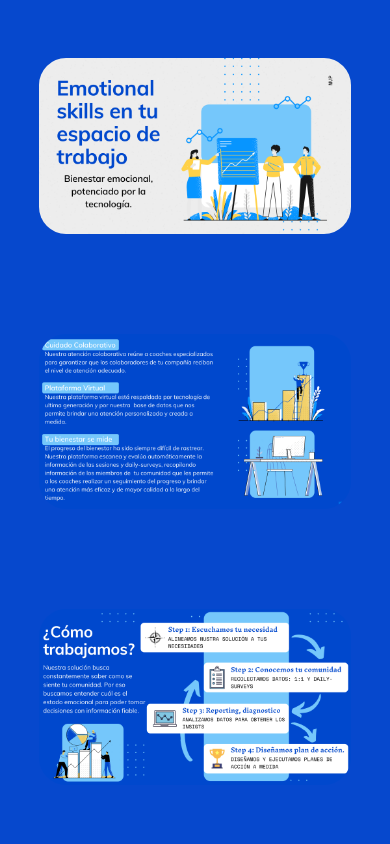
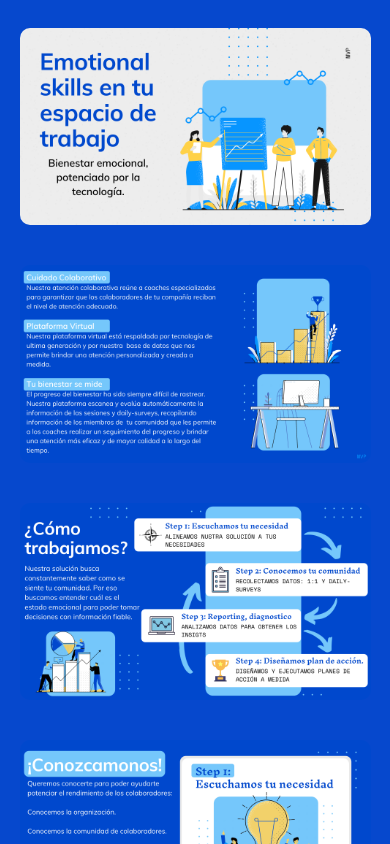
Before and after one commit to cuncunfacu/MVP-LandingPage, a plain HTML site: page index.html in a window 390 px wide. Shown: the top 844 px of the page. Drawn offline with Linux system fonts and the light colour scheme.

Commit message:
media query

```diff
--- a/styles/style.css
+++ b/styles/style.css
@@ -13,5 +13,12 @@ img {
     margin: 50px;
     padding: 0;
     object-fit: scale-down;
-    border-radius: 27px;
+    border-radius: 10px;
 }
+
+@media (max-width: 900px) {
+    img {
+        width: 90vw;
+        margin: 20px;
+    }
+  }
```
